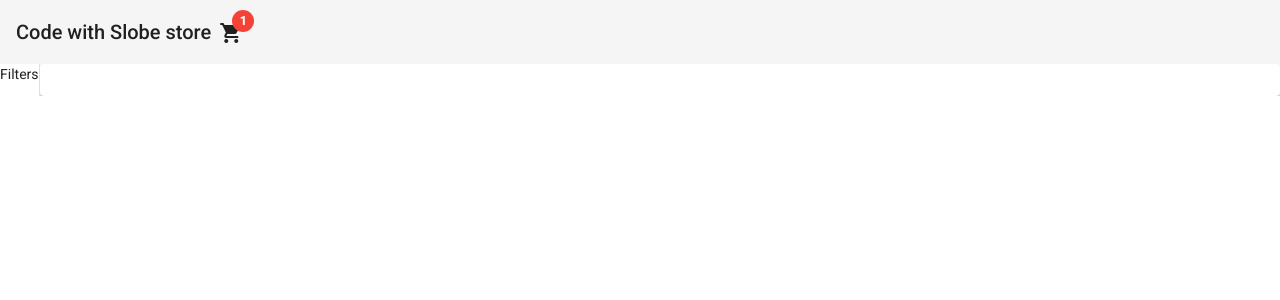
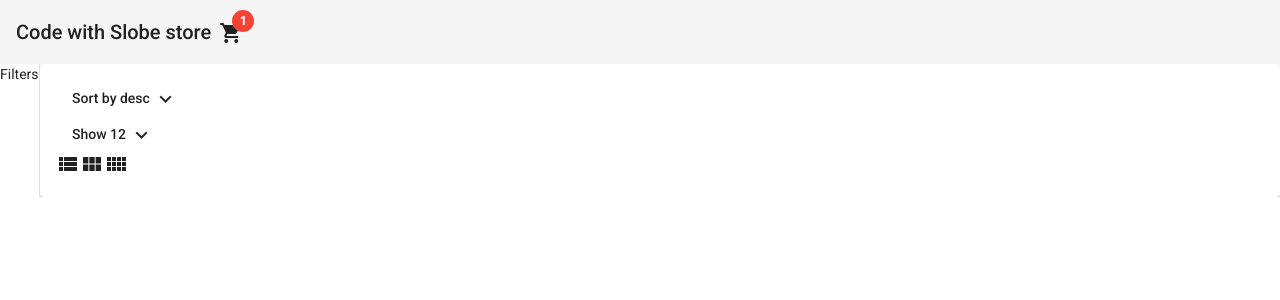
Before and after one commit to vargavd/ng-webshop-freecodecamp, an Angular app: page /home in a window 1280 px wide. Shown: the top 300 px of the page. Built offline with nearby package versions, Linux system fonts and the light colour scheme.

Commit message:
Progress on products header

```diff
--- a/src/app/pages/home/components/products-header/products-header.component.html
+++ b/src/app/pages/home/components/products-header/products-header.component.html
@@ -1,5 +1,39 @@
 <mat-card class="mb-4">
   <div class="flex justify-between">
+    <div>
+      <button mat-button [matMenuTriggerFor]="sortByMenu">
+        Sort by {{ sort }}
+        <mat-icon>expand_more</mat-icon>
+      </button>
 
+      <mat-menu #sortByMenu="matMenu">
+        <button mat-menu-item (click)="onSortUpdated('desc')">desc</button>
+        <button mat-menu-item (click)="onSortUpdated('asc')">asc</button>
+      </mat-menu>
+    </div>
+
+    <div class="flex items-center">
+      <div>
+        <button mat-button [matMenuTriggerFor]="menu">
+          Show {{ itemsShowCount }}
+          <mat-icon>expand_more</mat-icon>
+        </button>
+
+        <mat-menu #menu="matMenu">
+          <button mat-menu-item (click)="onItemsUpdated(12)">12</button>
+          <button mat-menu-item (click)="onItemsUpdated(24)">24</button>
+          <button mat-menu-item (click)="onItemsUpdated(36)">36</button>
+        </mat-menu>
+      </div>
+      <button (click)="onColumnsUpdated(1)">
+        <mat-icon>view_list</mat-icon>
+      </button>
+      <button (click)="onColumnsUpdated(3)">
+        <mat-icon>view_module</mat-icon>
+      </button>
+      <button (click)="onColumnsUpdated(4)">
+        <mat-icon>view_comfy</mat-icon>
+      </button>
+    </div>
   </div>
 </mat-card>
--- a/src/app/pages/home/components/products-header/products-header.component.ts
+++ b/src/app/pages/home/components/products-header/products-header.component.ts
@@ -1,4 +1,4 @@
-import { Component, OnInit } from '@angular/core';
+import { Component, EventEmitter, OnInit, Output } from '@angular/core';
 
 @Component({
   selector: 'app-products-header',
@@ -7,10 +7,25 @@ import { Component, OnInit } from '@angular/core';
   ]
 })
 export class ProductsHeaderComponent implements OnInit {
+  @Output() columnsCountChanged = new EventEmitter<number>();
+
+  sort = 'desc';
+  itemsShowCount = 12;
 
   constructor() { }
 
   ngOnInit(): void {
   }
 
+  onSortUpdated(newSort: string): void {
+    this.sort = newSort;
+  }
+
+  onItemsUpdated(count: number) :void {
+    this.itemsShowCount = count;
+  }
+
+  onColumnsUpdated(columnNumber: number): void {
+    this.columnsCountChanged.emit(columnNumber);
+  }
 }
--- a/src/app/pages/home/home.component.html
+++ b/src/app/pages/home/home.component.html
@@ -1,11 +1,10 @@
-<mat-drawer-container
-  [autosize]="true"
-  class="min-h-full max-w-7xl mx-auto"
->
+<mat-drawer-container [autosize]="true" class="min-h-full max-w-7xl mx-auto">
   <mat-drawer mode="side" opened class="p-6">
     <div>Filters</div>
   </mat-drawer>
   <mat-drawer-content class="p-6">
-    <app-products-header></app-products-header>
+    <app-products-header
+      (columnsCountChanged)="onColumnsCountChange($event)"
+    ></app-products-header>
   </mat-drawer-content>
 </mat-drawer-container>
--- a/src/app/pages/home/home.component.ts
+++ b/src/app/pages/home/home.component.ts
@@ -2,15 +2,17 @@ import { Component, OnInit } from '@angular/core';
 
 @Component({
   selector: 'app-home',
-  templateUrl: './home.component.html',
-  styles: [
-  ]
+  templateUrl: './home.component.html'
 })
 export class HomeComponent implements OnInit {
+  cols = 3;
 
   constructor() { }
 
   ngOnInit(): void {
   }
 
+  onColumnsCountChange(colsNum: number): void {
+    this.cols = colsNum;
+  }
 }
```
